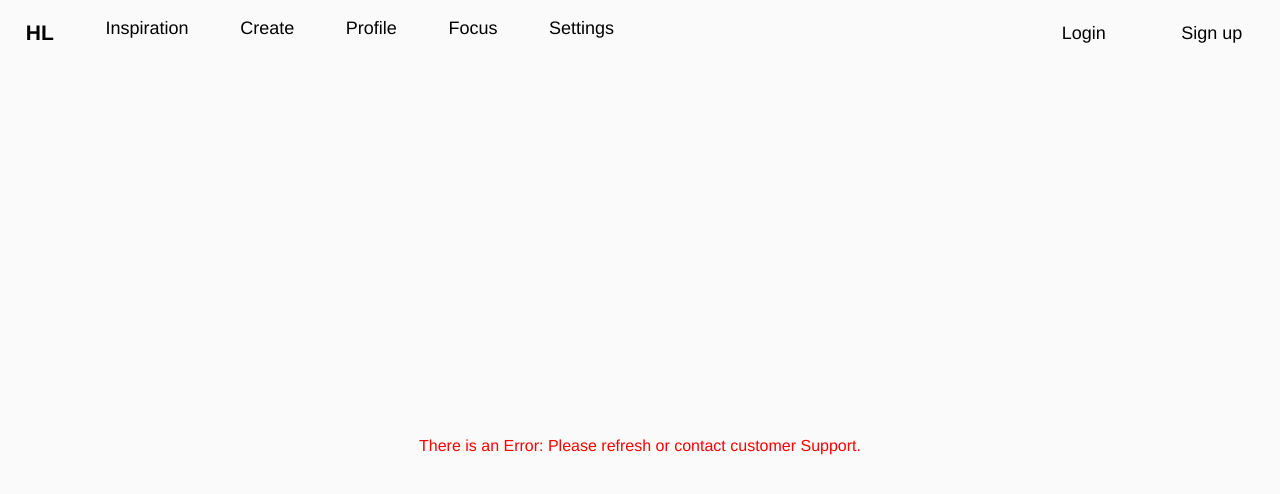
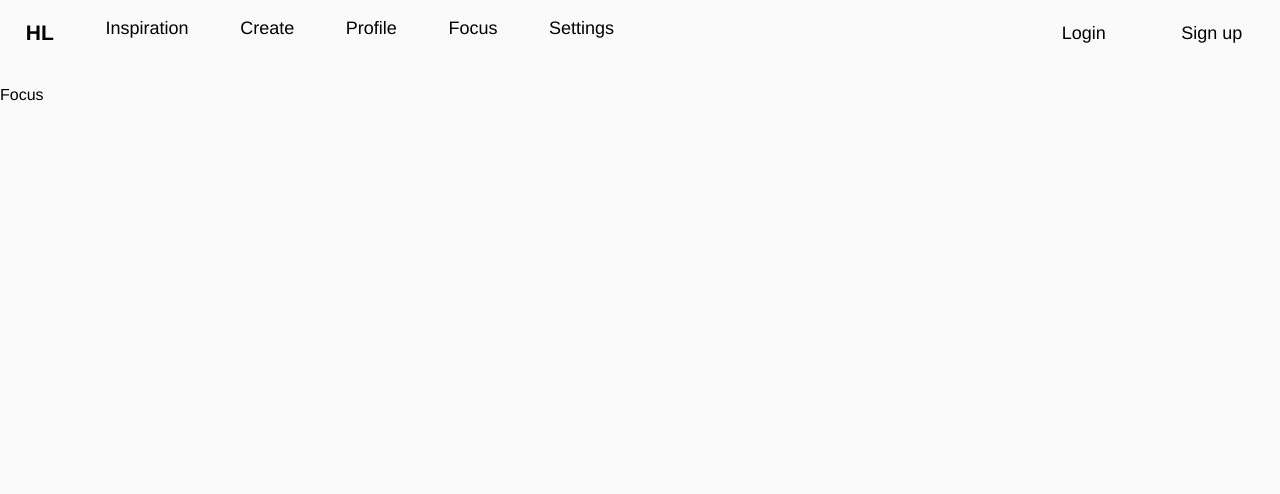
Before and after one commit to ylopez25/hobby_lobby, a React (Create React App) app: page /focus in a window 1280 px wide. Shown: the top 494 px of the page. Built offline with nearby package versions, Linux system fonts and the light colour scheme.

Commit message:
added focus route and error route

```diff
--- a/src/App.js
+++ b/src/App.js
@@ -5,6 +5,7 @@ import Home from "./Pages/Home";
 import Index from "./Pages/Index";
 import Create from "./Pages/Create";
 import Profile from "./Pages/Profile";
+import Focus from "./Pages/Focus";
 import FourOFour from "./Pages/FourOFour";
 
 //Components
@@ -22,7 +23,8 @@ function App() {
             <Route path="/users" element={<Index />} />
             <Route path="/create" element={<Create />} />
             <Route path="/profile" element={<Profile />} />
-            <Route path="*" element={<FourOFour />} />
+            <Route path="/focus" element={<Focus/>}/>
+            <Route path="*" element={<FourOFour/>}/>
           </Routes>
         </main>
       </Router>
--- /dev/null
+++ b/src/Pages/Focus.js
@@ -0,0 +1,7 @@
+import React from 'react'
+
+export default function Focus() {
+  return (
+    <div>Focus</div>
+  )
+}
--- a/src/components/Navbar.js
+++ b/src/components/Navbar.js
@@ -18,7 +18,9 @@ export default function nav() {
         <p>
           <Link to="/profile" style={{textDecoration:"none", color:"black"}}>Profile</Link>
         </p>
-        <p>Focus</p>
+        <p>
+          <Link to="/focus" style={{textDecoration:"none", color:"black"}}>Focus</Link>
+        </p>
         <p>Settings</p>
       </div>
       <div className="nav_right">
```
